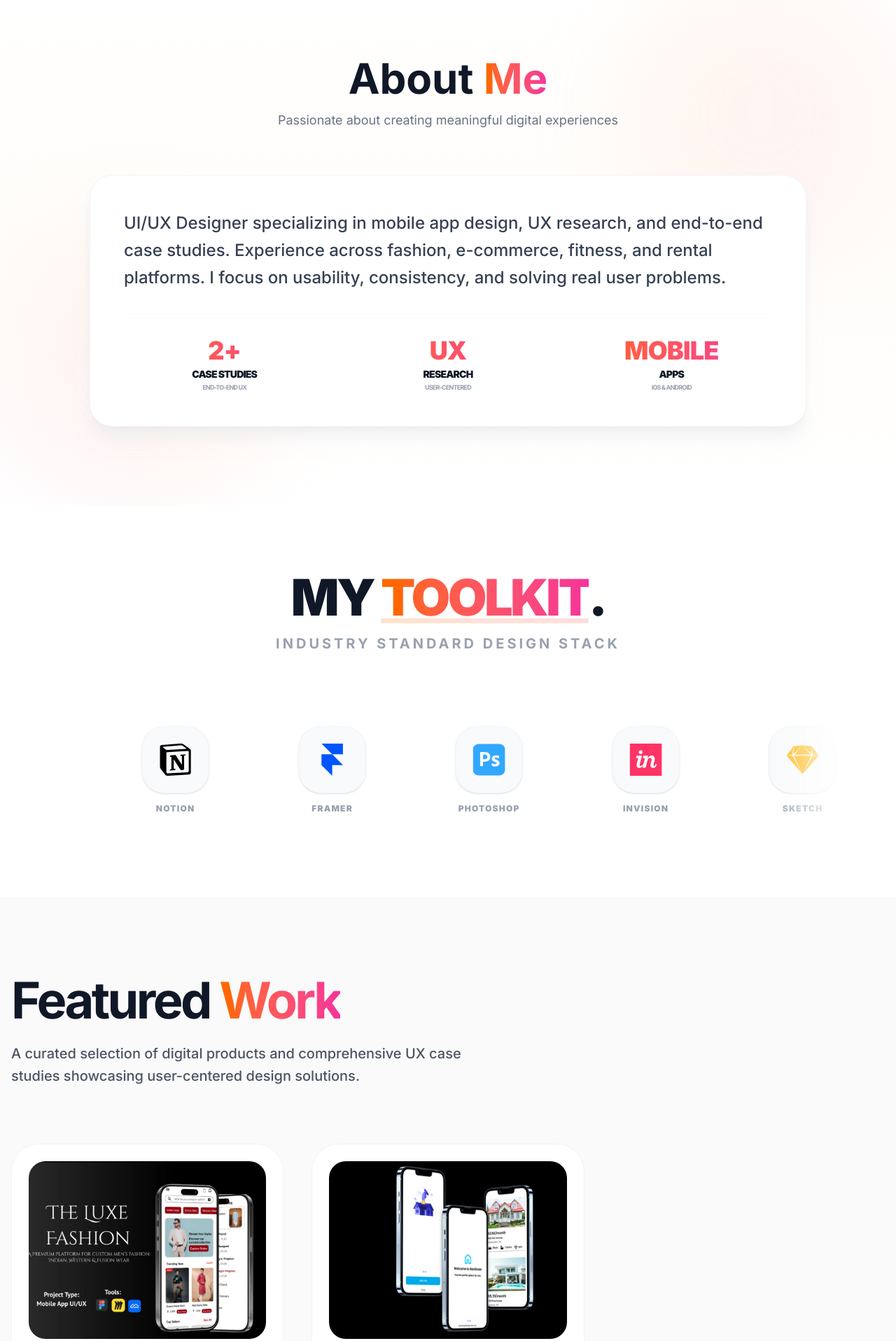
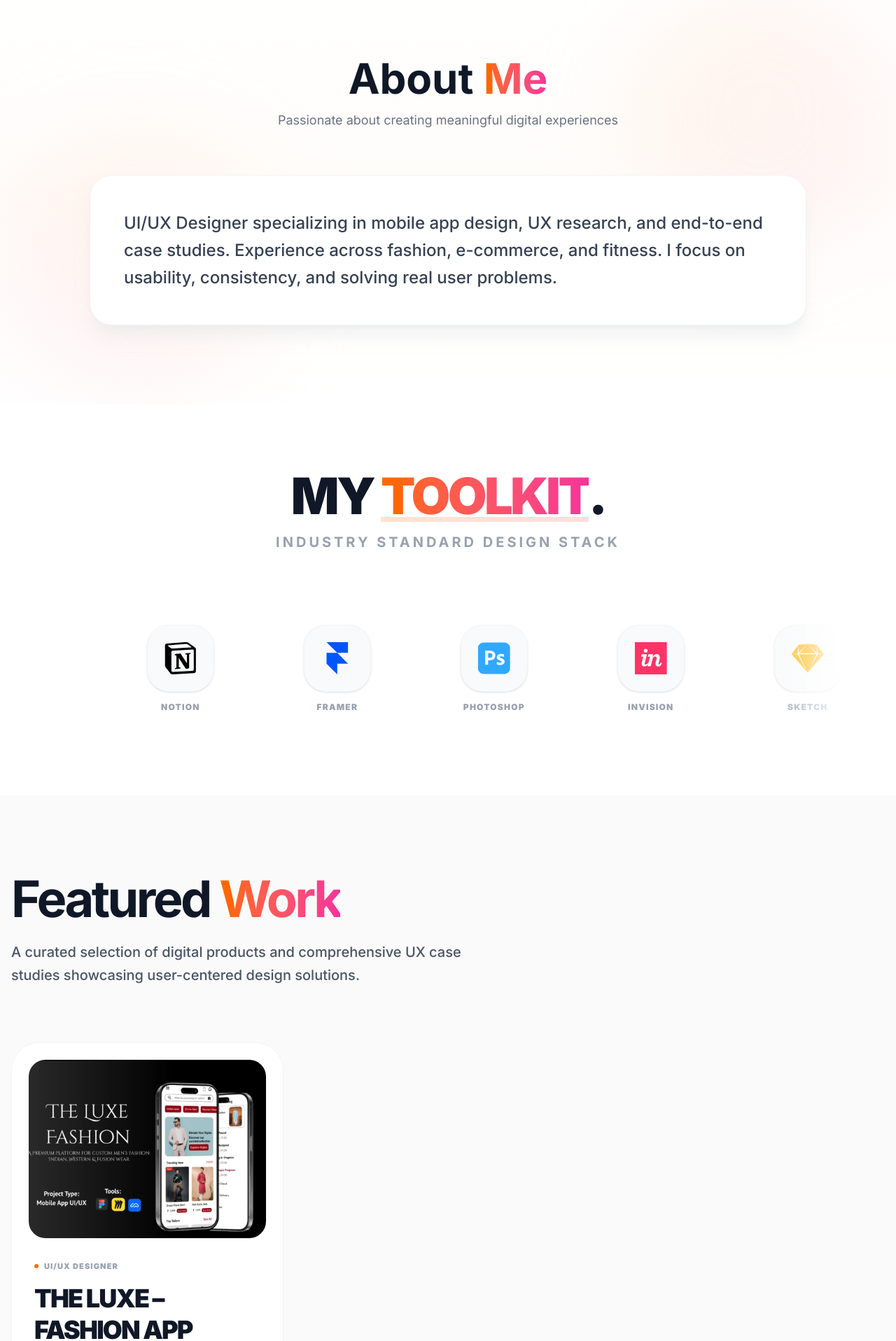
Before and after one commit to Ajay-1234567/Personal-Portfolio, a Next.js app: page / in a window 1280 px wide. Shown: the part 880-2797 px from the top of the page at 70% size. Built offline with nearby package versions, Linux system fonts and the light colour scheme.

Commit message:
Remove RentEase project and clean up About section

```diff
--- a/app/components/homepage/about/index.jsx
+++ b/app/components/homepage/about/index.jsx
@@ -27,25 +27,6 @@ function AboutSection() {
             <p className="text-base md:text-2xl text-gray-700 leading-relaxed text-center lg:text-left font-medium">
               {personalData.description}
             </p>
-
-            {/* Professional Highlights - UX Focused */}
-            <div className="grid grid-cols-1 sm:grid-cols-3 gap-6 md:gap-8 mt-8 pt-8 border-t border-gray-50 text-center uppercase tracking-tighter">
-              <div className="group">
-                <div className="text-3xl md:text-4xl font-black bg-gradient-to-r from-orange-500 to-pink-500 bg-clip-text text-transparent mb-1">2+</div>
-                <div className="text-[10px] md:text-sm font-black text-gray-900 mb-0.5">Case Studies</div>
-                <div className="text-[9px] text-gray-400 font-bold">End-to-end UX</div>
-              </div>
-              <div className="group">
-                <div className="text-3xl md:text-4xl font-black bg-gradient-to-r from-orange-500 to-pink-500 bg-clip-text text-transparent mb-1">UX</div>
-                <div className="text-[10px] md:text-sm font-black text-gray-900 mb-0.5">Research</div>
-                <div className="text-[9px] text-gray-400 font-bold">User-centered</div>
-              </div>
-              <div className="group">
-                <div className="text-3xl md:text-4xl font-black bg-gradient-to-r from-orange-500 to-pink-500 bg-clip-text text-transparent mb-1">Mobile</div>
-                <div className="text-[10px] md:text-sm font-black text-gray-900 mb-0.5">Apps</div>
-                <div className="text-[9px] text-gray-400 font-bold">iOS & Android</div>
-              </div>
-            </div>
           </div>
         </div>
       </div>
--- a/app/layout.js
+++ b/app/layout.js
@@ -13,7 +13,7 @@ const inter = Inter({ subsets: ["latin"] });
 export const metadata = {
   title: "Ajay Kumar - UI/UX Designer Portfolio",
   description:
-    "UI/UX Designer specializing in mobile app design, UX research, and end-to-end case studies. Experience across fashion, e-commerce, fitness, and rental platforms.",
+    "UI/UX Designer specializing in mobile app design, UX research, and end-to-end case studies. Experience across fashion, e-commerce, and fitness.",
   icons: {
     icon: '/favicon.png',
   },
--- a/utils/data/personal-data.js
+++ b/utils/data/personal-data.js
@@ -2,7 +2,7 @@ export const personalData = {
   name: "Ajay Kumar",
   profile: '/profile.png',
   designation: "UI/UX Designer",
-  description: "UI/UX Designer specializing in mobile app design, UX research, and end-to-end case studies. Experience across fashion, e-commerce, fitness, and rental platforms. I focus on usability, consistency, and solving real user problems.",
+  description: "UI/UX Designer specializing in mobile app design, UX research, and end-to-end case studies. Experience across fashion, e-commerce, and fitness. I focus on usability, consistency, and solving real user problems.",
   email: 'gajyakumar264@gmail.com',
   linkedIn: 'https://www.linkedin.com/in/g-ajaykumar264/',
   devUsername: "",
--- a/utils/data/projects-data.js
+++ b/utils/data/projects-data.js
@@ -8,19 +8,9 @@ export const projectsData = [
         code: '',
         demo: 'https://www.behance.net/gallery/241328167/The-Luxe-Fashion-App',
         image: '/the-luxe-cover.png',
-    },
-
-    {
-        id: 2,
-        name: 'RentEase – Rental Platform',
-        description: 'Rental management and booking app focused on reducing friction in search and inquiry flows.',
-        tools: ['Information Architecture', 'UI Screens', 'Mobile Design', 'Visual Design'],
-        role: 'UI/UX Designer',
-        code: '',
-        demo: 'https://www.behance.net/gallery/239379997/RentEase-UXUI-Case-Study',
-        image: '/rentease-cover.png',
     }
 ];
+
 
 
 // Do not remove any property.
```
Also changed, not shown: public/rentease-cover.png (deleted), 1 other file (tests, documents, lock files or other folders).
